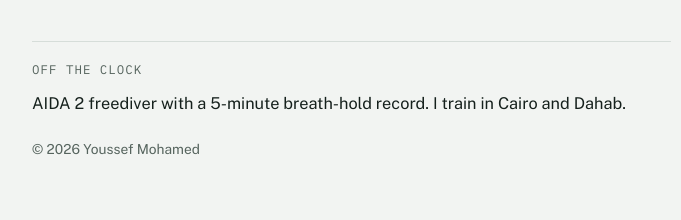
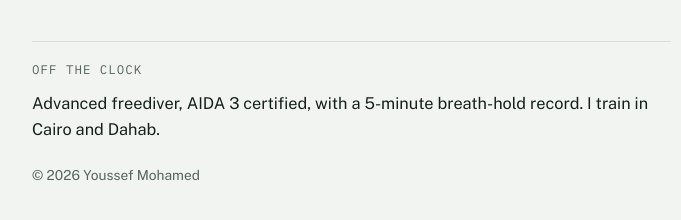
Before and after one commit to youssefmohamedymsh/youssefmohamedymsh.github.io, a plain HTML site: page index.html in a window 1280 px wide. Shown: the part 9546-9766 px from the top of the page, without its empty margins (64-745 px from the left). Drawn offline with nearby package versions, Linux system fonts and the light colour scheme.

Commit message:
AIDA 3 certified freediver
Co-Authored-By: Claude Opus 5.5 <noreply@anthropic.com>
Claude-Session: https://claude.ai/code/session_01BLBig1pY5YS9gRGpKaU1Cg

```diff
--- a/index.html
+++ b/index.html
@@ -741,7 +741,7 @@ button.copy:hover { opacity: 0.88; }
           <a class="btn-link" href="https://www.linkedin.com/in/youssefmohamed4/" target="_blank" rel="noopener"><svg viewBox="0 0 16 16" aria-hidden="true" fill="currentColor"><path d="M0 1.15C0 .52.52 0 1.18 0h13.64C15.48 0 16 .52 16 1.15v13.7c0 .63-.52 1.15-1.18 1.15H1.18C.52 16 0 15.48 0 14.85V1.15zM4.75 13.4V6.17H2.35v7.23h2.4zM3.55 5.18c.84 0 1.36-.56 1.36-1.25-.02-.71-.52-1.25-1.34-1.25-.82 0-1.36.54-1.36 1.25 0 .69.52 1.25 1.32 1.25h.02zm2.53 8.22h2.4V9.36c0-.22.02-.43.08-.59.17-.43.57-.88 1.23-.88.87 0 1.21.66 1.21 1.63v3.88h2.4V9.25c0-2.22-1.18-3.26-2.76-3.26-1.29 0-1.86.72-2.18 1.22h.02V6.17h-2.4c.03.68 0 7.23 0 7.23z"/></svg>LinkedIn</a>
         </div>
       <p class="copy-note" id="copy-note" aria-live="polite"></p>
-      <div class="offclock"><span class="label">Off the clock</span><p>AIDA 2 freediver with a 5-minute breath-hold record. I train in Cairo and Dahab.</p></div>
+      <div class="offclock"><span class="label">Off the clock</span><p>Advanced freediver, AIDA 3 certified, with a 5-minute breath-hold record. I train in Cairo and Dahab.</p></div>
       <p class="foot">© 2026 Youssef Mohamed</p>
     </div>
   </section>
```
